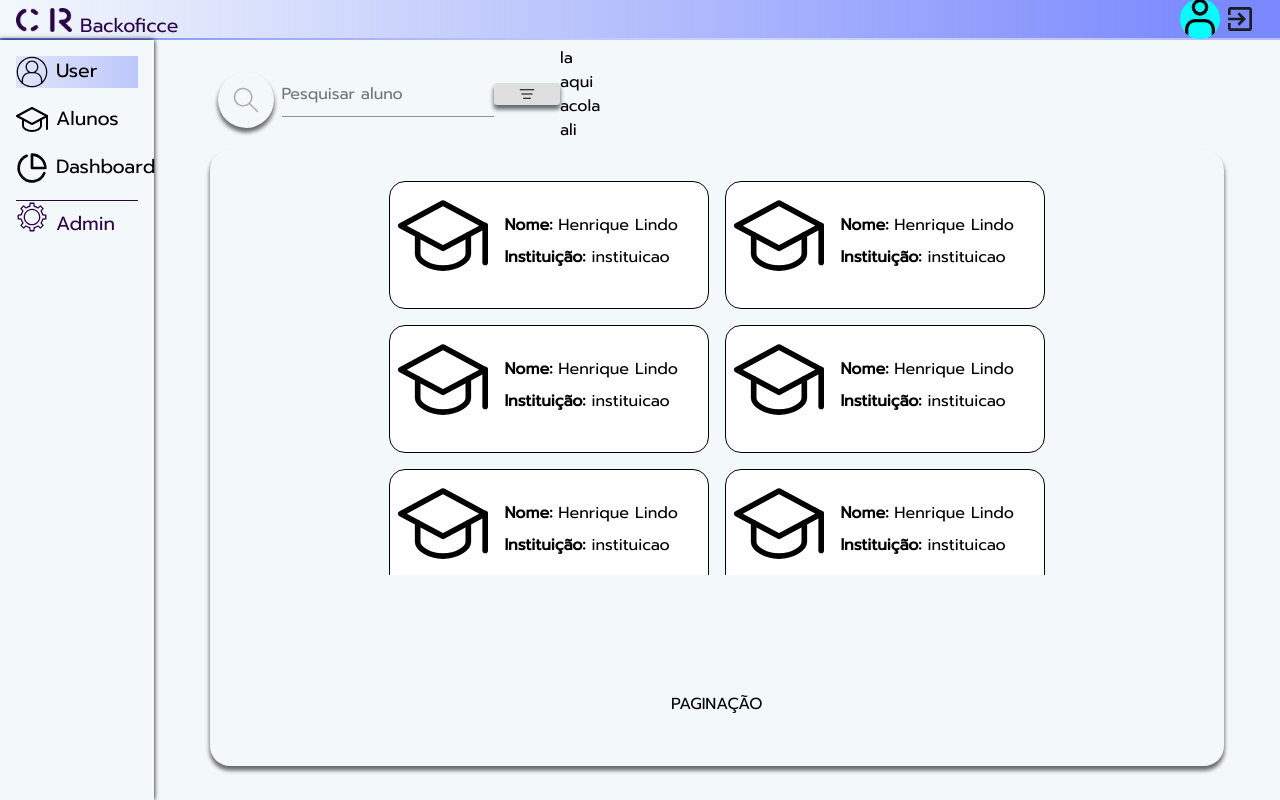
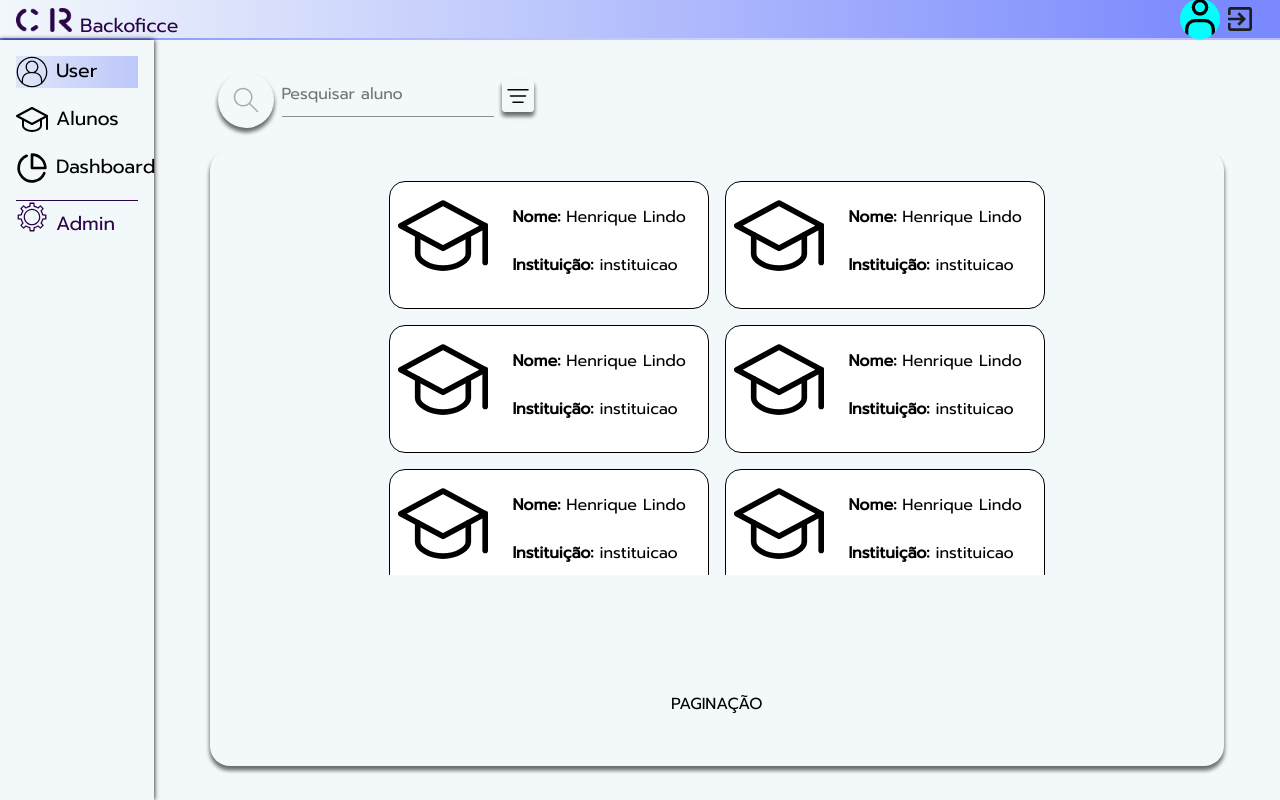
Before and after one commit to Henriqueggperes/coluna_reta-client, a React (Vite) app in the folder app/: page / in a window 1280 px wide. Both pictures are taken after a click on the element "User". Built offline with nearby package versions, Linux system fonts and the light colour scheme.

Commit message:
refactor: List style change

```diff
--- a/app/src/components/Lists/style.css
+++ b/app/src/components/Lists/style.css
@@ -1,134 +1,142 @@
-.component-container{
+.component-container {
   display: flex;
   flex-direction: column;
   height: 100%;
   width: 100%;
 }
-.students_list_search_filter-container{
+.students_list_search_filter-container {
   display: flex;
   box-sizing: border-box;
   padding: 2rem 0 0 4rem;
   height: 10%;
   width: 100%;
 }
-.students_search-button{
+.students_search-button {
   display: flex;
   justify-content: center;
   align-items: center;
   border-radius: 100%;
   height: 3.5rem;
   width: 3.5rem;
-    box-shadow: 0px 4px 4px
-    rgba(0, 0, 0, 0.25), 0px 4px 4px
-    rgba(0, 0, 0, 0.25), 0px 4px 4px
-    rgba(0, 0, 0, 0.25);
+  box-shadow: 0px 4px 4px rgba(0, 0, 0, 0.25), 0px 4px 4px rgba(0, 0, 0, 0.25),
+    0px 4px 4px rgba(0, 0, 0, 0.25);
+  cursor: pointer;
+  transition: all 0.5s;
 }
-.students_search_button-image{
+.students_search-button:hover {
+  transform: scale(1.1);
+}
+.students_search_button-image {
   height: 2rem;
   width: 2rem;
 }
 
-.students_search-input{
+.students_search-input {
   height: 100%;
   width: 20%;
-    margin-left: .5rem;
+  margin-left: 0.5rem;
   border-style: none;
   padding: 0;
   border-bottom: solid 1px #909090;
   background: none;
   outline: none;
   font-size: 1rem;
-    font-family: 'Prompt', sans-serif;;
+  font-family: "Prompt", sans-serif;
 }
-.students_search_institution_filter_button-container{
+.students_search_institution_filter_button-container {
   display: flex;
-    justify-content: center;
-    align-items: center;
+  flex-direction: column;
+  justify-content: start;
+  align-items: flex-start;
   height: 100%;
   width: 10%;
 }
-.students_search_institution_filter-button{
+.students_search_institution_filter-button {
   display: flex;
-    justify-content: space-around;
-    height: 50%;
-    width: 90%;
-    box-shadow: 0px 4px 4px
-    rgba(0, 0, 0, 0.25), 0px 4px 4px
-    rgba(0, 0, 0, 0.25), 0px 4px 4px
-    rgba(0, 0, 0, 0.25);
+  position: absolute;
+  top:10%;
+  z-index: 1;
+  justify-content: start;
+  align-items: center;
+  margin-left: .5rem;
+  height: fit-content;
+  width: fit-content;
+  box-shadow: 0px 4px 4px rgba(0, 0, 0, 0.25), 0px 4px 4px rgba(0, 0, 0, 0.25),
+    0px 4px 4px rgba(0, 0, 0, 0.25);
   box-sizing: border-box;
-    border-radius: .2rem;
-    background-color: #E0DFDF;
+  border-radius: 0.2rem;
+  cursor: pointer;
 }
 
-.institution_filter-icon{
+.filter-icon {
   height: 2rem;
   width: 2rem;
 }
+.filter-dropdown__container-{
+    display: none;
+}
+.filter-dropdown__container-active{
+    position: relative;
+    background-color: #c5c5c5;
+    top: 82%;
+    overflow: auto;
+    z-index: 0;
+    left: 5%;
+}
 
-.students_list-container{
-    display: flex ;
+.active,.filter-dropdown__container-active{
+    width:10rem;
+}
+
+.students_list-container {
+  display: flex;
   justify-content: center;
   align-items: center;
   height: 90%;
   width: 100%;
 }
 
-.students-list{
+.students-list {
   display: flex;
   flex-direction: column;
   justify-content: center;
   align-items: center;
   height: 90%;
   width: 90%;
-    box-shadow: 0px 4px 4px
-    rgba(0, 0, 0, 0.25), 0px 4px 4px
-    rgba(0, 0, 0, 0.25), 0px 4px 4px
-    rgba(0, 0, 0, 0.25);
+  box-shadow: 0px 4px 4px rgba(0, 0, 0, 0.25), 0px 4px 4px rgba(0, 0, 0, 0.25),
+    0px 4px 4px rgba(0, 0, 0, 0.25);
   border-radius: 20px;
 }
 
-.students_list-pagination{
+.students_list-pagination {
   display: flex;
   justify-content: center;
   align-items: center;
   height: 10%;
-    width: 100% ;
+  width: 100%;
 }
 
-.CardInstituicoes {
+.students_list_cards-container {
+  display: flex;
+  flex-wrap: wrap;
+  overflow: auto;
+  justify-content: center;
+  gap: 1rem;
+  height: 80%;
+  width: 90%;
+}
+
+.all-list-elements__option {
  display: flex;
  box-sizing: border-box;
-    align-items: center;
-    padding: .5rem;
-    gap: 1rem;
-    background-color: rgb(255, 255, 255);
-    border-radius: 1rem;
-    border: solid 1px;
-    height: 8rem;
-    width: 22rem;
+ padding-left: 1rem;
+ color: #2b0548;
+ font-weight: 400;
+ justify-content: start;
+ width: 100%;
+ cursor: pointer;
 }
 
-.CardInstituicoes  > img {
-    width: 30%;
-    height: 100%;
-    margin-bottom: 1rem;
+.back-arrow__image{
+    height: 70%
 }
-
-.CardInfo {
-    display: flex;
-    flex-direction: column;
-    box-sizing: border-box;
-    justify-content: center;
-    margin-top: 1.5rem;
-    line-height: .01rem;
-    font-family: Prompt;
-    font-size: .9rem;
-    height: 100%;
-    width: 70%;
-}
-
-.CardInfo > p{
-    margin: 0;
-    height: 2rem;
-}
```
Lines whose indentation alone changed are shown as unchanged.
